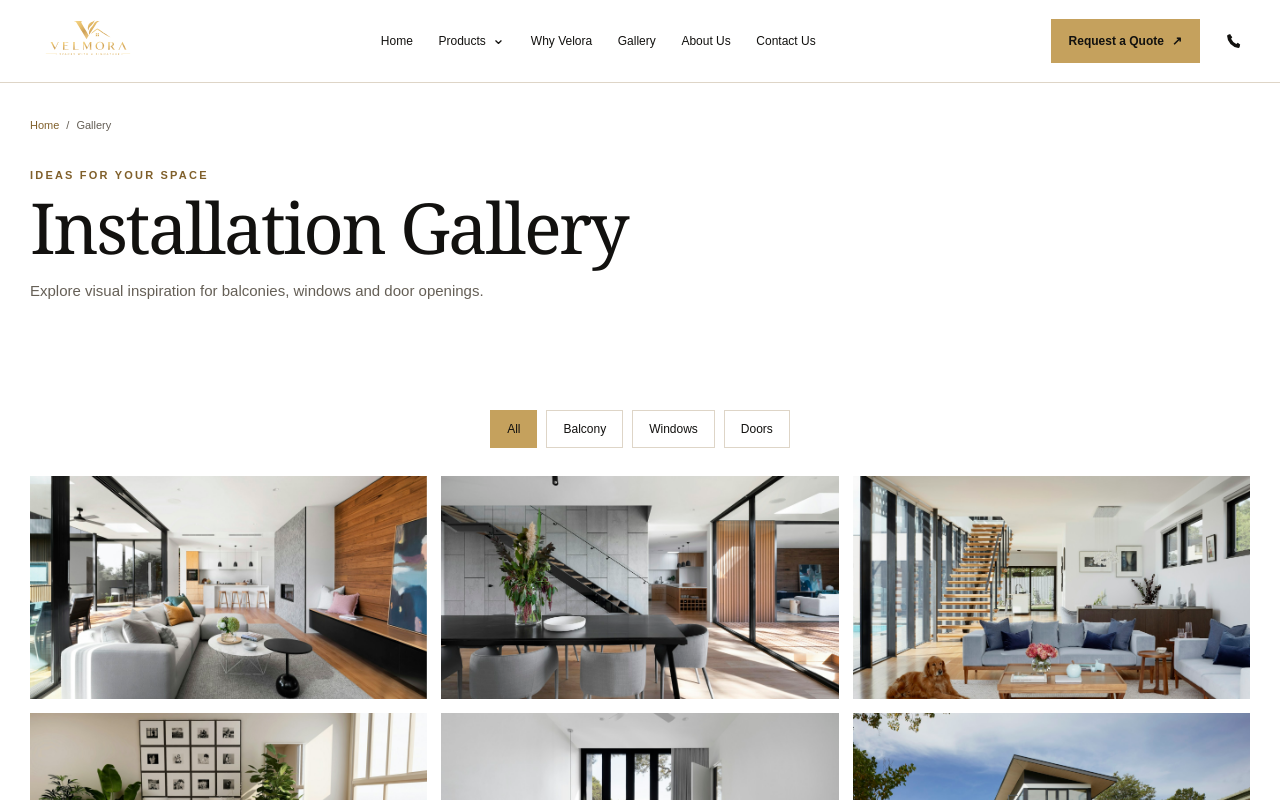
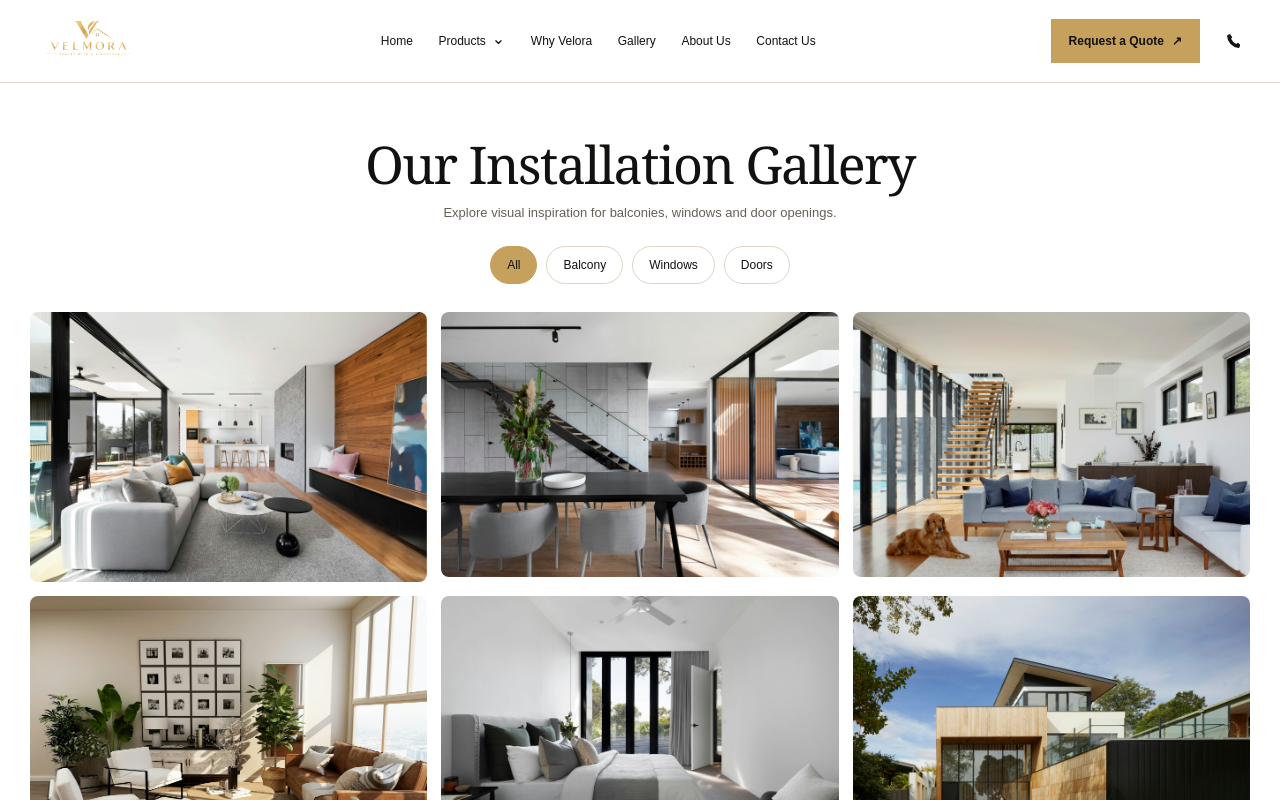
Before and after one commit to rohitkumar91131/velora-pleats, a Next.js app: page /gallery in a window 1280 px wide. Shown: the top 800 px of the page. Built offline with nearby package versions, Linux system fonts and the light colour scheme.

Commit message:
Match gallery page to reference

```diff
--- a/app/globals.css
+++ b/app/globals.css
@@ -1669,8 +1669,30 @@ body:has(.home-page) .cta-button { border-radius: 7px; background: #d9b56b; }
 }
 
 .gallery-section {
-  padding: 52px 24px 80px;
+  padding: 18px 24px 80px;
   background: var(--ivory);
+}
+
+.gallery-page { background: var(--ivory); }
+.gallery-page-heading {
+  padding: 54px 24px 4px;
+  text-align: center;
+}
+.gallery-page-heading h1 {
+  margin: 0;
+  color: var(--ink);
+  font-family: Georgia, "Times New Roman", serif;
+  font-size: clamp(2.35rem, 4.5vw, 3.25rem);
+  font-weight: 400;
+  letter-spacing: -.03em;
+  line-height: 1.06;
+  text-wrap: balance;
+}
+.gallery-page-heading p {
+  margin: 12px auto 0;
+  color: var(--muted);
+  font-size: 13px;
+  line-height: 1.6;
 }
 
 .gallery-inner {
@@ -1690,6 +1712,7 @@ body:has(.home-page) .cta-button { border-radius: 7px; background: #d9b56b; }
   min-height: 38px;
   padding: 0 16px;
   border: 1px solid var(--line);
+  border-radius: 999px;
   background: transparent;
   color: var(--ink);
   cursor: pointer;
@@ -1715,16 +1738,15 @@ body:has(.home-page) .cta-button { border-radius: 7px; background: #d9b56b; }
 
 .gallery-image {
   min-width: 0;
-  aspect-ratio: 16 / 9;
-  overflow: hidden;
+  align-self: start;
   background: var(--beige);
 }
 
 .gallery-image img {
   display: block;
   width: 100%;
-  height: 100%;
-  object-fit: cover;
+  height: auto;
+  border-radius: 8px;
 }
 
 .contact-section {
@@ -2193,8 +2215,12 @@ body:has(.home-page) .cta-button { border-radius: 7px; background: #d9b56b; }
   }
 
   .gallery-section {
-    padding: 36px 18px 62px;
-  }
+    padding: 14px 18px 62px;
+  }
+
+  .gallery-page-heading { padding: 35px 18px 4px; }
+  .gallery-page-heading h1 { font-size: clamp(2.1rem, 8vw, 2.7rem); }
+  .gallery-page-heading p { margin-top: 9px; font-size: 12px; }
 
   .gallery-grid {
     grid-template-columns: repeat(2, minmax(0, 1fr));
--- a/components/GalleryPage.tsx
+++ b/components/GalleryPage.tsx
@@ -1,13 +1,15 @@
-import PageHero from "@/components/PageHero";
 import GalleryGrid from "@/components/GalleryGrid";
 import site from "@/lib/lib.json";
 
 export default function GalleryPage() {
   const page = site.pages.gallery;
   return (
-    <main>
-      <PageHero data={page.hero} />
-      <section className="gallery-section">
+    <main className="gallery-page">
+      <header className="gallery-page-heading">
+        <h1>{page.hero.title}</h1>
+        <p>{page.hero.description}</p>
+      </header>
+      <section className="gallery-section" aria-label={page.hero.title}>
         <div className="gallery-inner">
           <GalleryGrid images={page.images} filters={page.filters} filterLabel={page.filterLabel} />
         </div>
--- a/lib/lib.json
+++ b/lib/lib.json
@@ -360,7 +360,7 @@
     },
     "gallery": {
       "seo": { "title": "Gallery | Velora Pleats", "description": "Explore visual inspiration for balconies, windows and door openings." },
-      "hero": { "eyebrow": "Ideas for your space", "title": "Installation Gallery", "description": "Explore visual inspiration for balconies, windows and door openings.", "breadcrumbs": [{ "label": "Home", "href": "/" }, { "label": "Gallery" }] },
+      "hero": { "eyebrow": "Ideas for your space", "title": "Our Installation Gallery", "description": "Explore visual inspiration for balconies, windows and door openings.", "breadcrumbs": [{ "label": "Home", "href": "/" }, { "label": "Gallery" }] },
       "filterLabel": "Filter gallery by opening type",
       "filters": [
         { "label": "All", "value": "all" },
```
